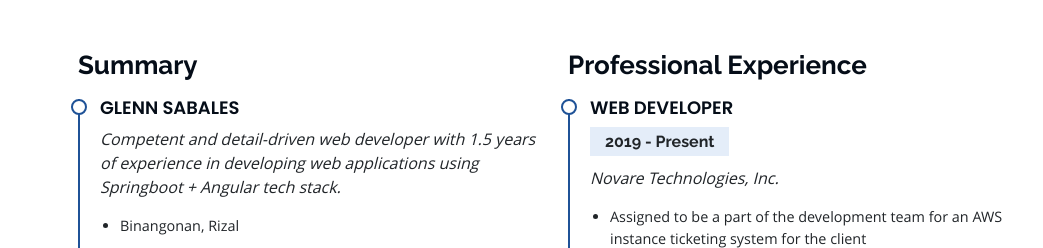
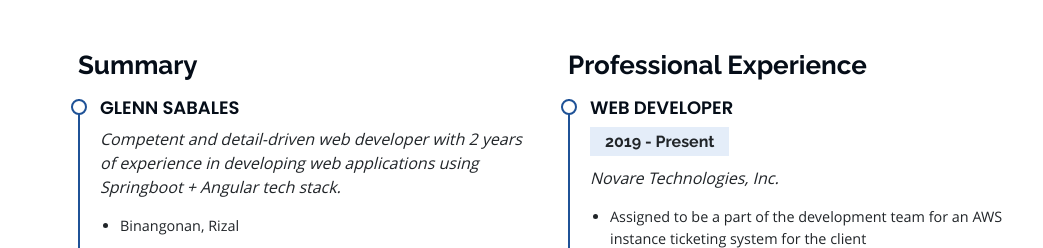
Before and after one commit to gsabales/portfolio, an Angular app: page / in a window 1280 px wide. Shown: the part 2107-2355 px from the top of the page, without its empty margins (237-1280 px from the left). Built offline with nearby package versions, Linux system fonts and the light colour scheme; no server answers.

Commit message:
Changed 1.5 yrs to 2

```diff
--- a/src/app/app.component.html
+++ b/src/app/app.component.html
@@ -173,7 +173,7 @@
                 <div class="resume-item pb-0">
                   <h4>Glenn Sabales</h4>
                   <p><em>
-                    Competent and detail-driven web developer with 1.5 years of experience in developing web applications using Springboot + Angular
+                    Competent and detail-driven web developer with 2 years of experience in developing web applications using Springboot + Angular
                     tech stack.
                   </em></p>
                   <ul>
```
